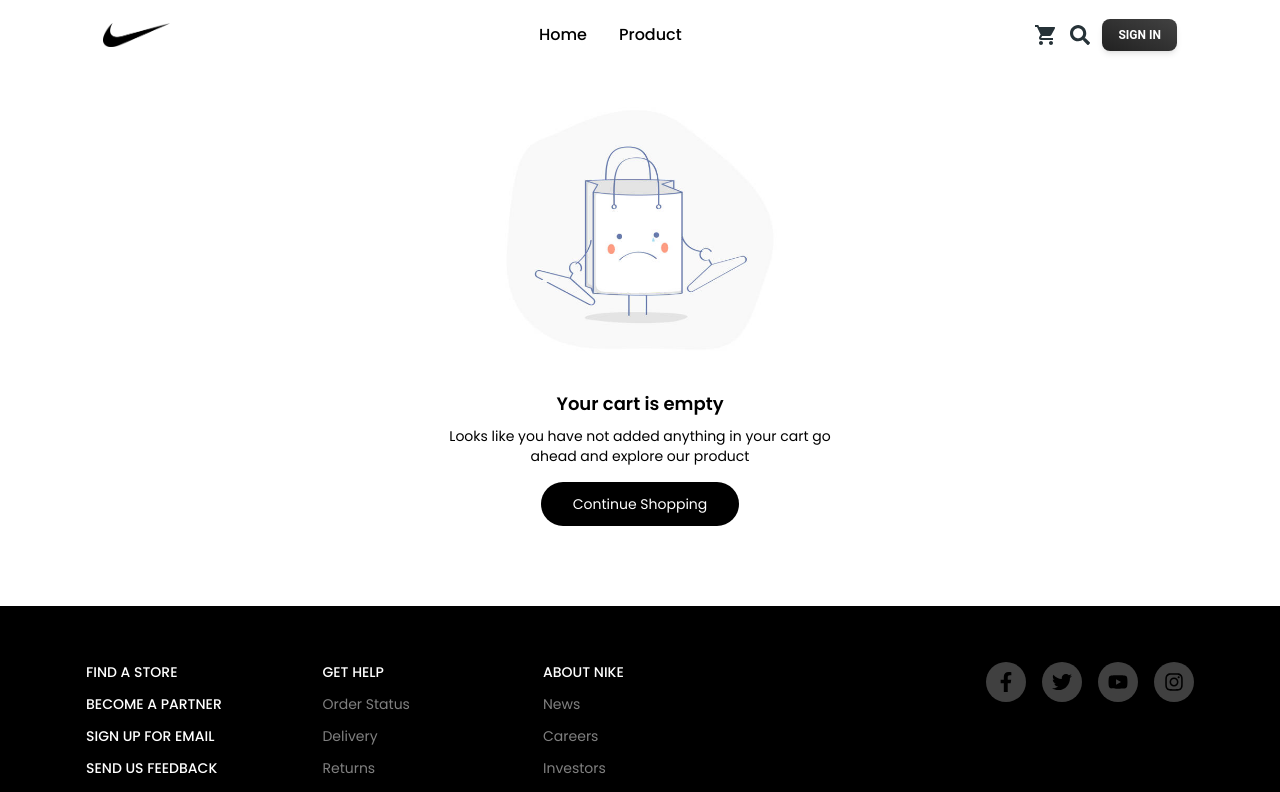
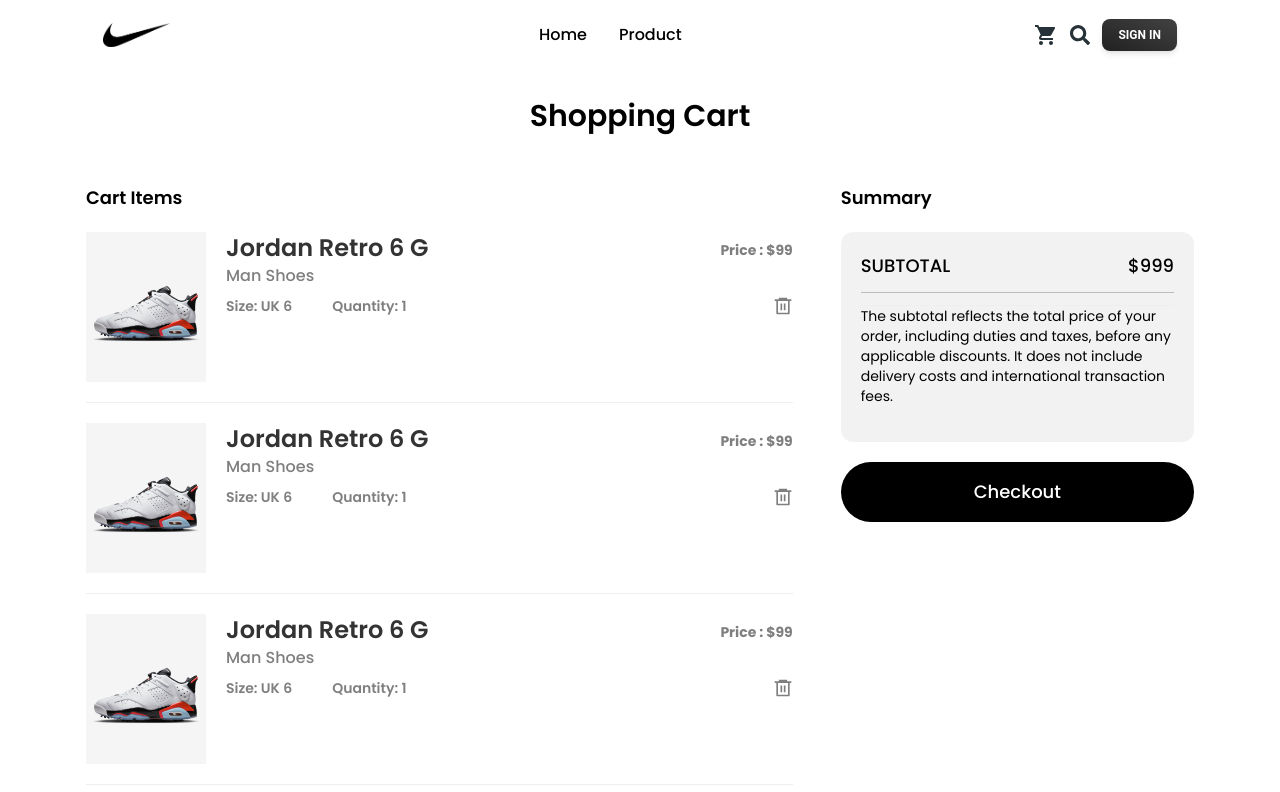
Before and after one commit to saiyedimtiaj/Nike-Store, a React (Vite) app in the folder client/: page /cart in a window 1280 px wide. Shown: the top 792 px of the page. Built offline with nearby package versions, Linux system fonts and the light colour scheme; no server answers.

Commit message:
cart page ui done

```diff
--- /dev/null
+++ b/client/src/Components/CartItems/CartItems.jsx
@@ -0,0 +1,44 @@
+import image from "../../assets/p1.png";
+import { RiDeleteBin6Line } from "react-icons/ri";
+
+const CartItems = () => {
+  return (
+    <div className="flex py-5 gap-3 md:gap-5 border-b">
+      <div className="shrink-0 aspect-square w-[50px] md:w-[120px]">
+        <img src={image} alt="" />
+      </div>
+
+      <div className="w-full flex flex-col">
+        <div className="flex flex-col md:flex-row justify-between">
+          <div className="text-lg md:text-2xl font-semibold text-black/[0.8]">
+            Jordan Retro 6 G
+          </div>
+          <div className="text-sm md:text-md font-medium text-black/[0.5] block md:hidden">
+            Man Shoes
+          </div>
+          <div className="text-sm md:text-md font-bold text-black/[0.5] mt-2">
+            Price : $99
+          </div>
+        </div>
+        <div className="text-md font-medium text-black/[0.5] hidden md:block">
+          Man Shoes
+        </div>
+
+        <div className="flex items-center justify-between mt-2">
+          <div className="flex items-center gap-2 md:gap-10 text-black/[0.5] text-sm md:text-md">
+            <div className="flex items-center gap-1">
+              <div className="font-semibold">Size: UK 6</div>
+            </div>
+
+            <div className="flex items-center gap-1">
+              <div className="font-semibold">Quantity: 1</div>
+            </div>
+          </div>
+          <RiDeleteBin6Line className="cursor-pointer text-black/[0.5] hover:text-black text-[16px] md:text-[20px]" />
+        </div>
+      </div>
+    </div>
+  );
+};
+
+export default CartItems;
--- a/client/src/Components/Nabvar/Nabvar.jsx
+++ b/client/src/Components/Nabvar/Nabvar.jsx
@@ -72,14 +72,15 @@
         <div className="flex items-center gap-x-3">
           <Link to='/cart'><MdShoppingCart className="text-2xl cursor-pointer" /></Link>
           <button onClick={()=>setShowSearch(true)} className="cursor-pointer"><FaSearch className="text-xl" /></button>
-          {
+         <div  className="hidden lg:inline-block">
+         {
             user ? <Button
               onClick={handleLogout}
               variant="gradient"
               size="sm"
             >
               <span>Sign Out</span>
-            </Button>: <Link to='/signin' className="hidden lg:inline-block">
+            </Button>: <Link to='/signin'>
           <Button
             variant="gradient"
             size="sm"
@@ -88,6 +89,7 @@
           </Button>
           </Link>
           }
+         </div>
         </div>
         <IconButton
           variant="text"
@@ -126,7 +128,15 @@
             </svg>
           )}
         </IconButton>
-        <Link to='/signi' className="lg:hidden ml-1">
+        <div  className="ml-1 lg:hidden">
+         {
+            user ? <Button
+              onClick={handleLogout}
+              variant="gradient"
+              size="sm"
+            >
+              <span>Sign Out</span>
+            </Button>: <Link to='/signin'>
           <Button
             variant="gradient"
             size="sm"
@@ -134,6 +144,8 @@
             <span>Sign in</span>
           </Button>
           </Link>
+          }
+         </div>
       </div>
       <Collapse open={openNav}>
         <div className="container mx-auto">{navList}</div>
--- a/client/src/Pages/AllProducts/AllProducts.jsx
+++ b/client/src/Pages/AllProducts/AllProducts.jsx
@@ -107,7 +107,7 @@
               </select>
             </div>
           </div>
-          <div className="grid grid-cols-2 lg:grid-cols-3 gap-5">
+          <div className="grid grid-cols-1 md:grid-cols-2 lg:grid-cols-3 gap-5">
             {allproduct?.map((product) => (
               <ProductCard product={product} key={product?._id} />
             ))}
--- a/client/src/Pages/Cart/Cart.jsx
+++ b/client/src/Pages/Cart/Cart.jsx
@@ -1,13 +1,53 @@
-import cartImg from '../../assets/empty-cart.jpg'
+import CartItems from '../../Components/CartItems/CartItems';
 
 const Cart = () => {
     return (
         <div className='container mx-auto px-4'>
-            <div className='flex flex-col justify-center items-center'>
+            {/* <div className='flex flex-col justify-center items-center'>
                 <img className='w-80' src={cartImg} alt="" />
                 <h3 className='text-lg font-semibold'>Your cart is empty</h3>
                 <p className='max-w-[430px] text-sm mt-2 mb-4 text-center'>Looks like you have not added anything in your cart go ahead and explore our product</p>
                 <button className='py-3 text-sm px-8 bg-black text-white rounded-full'>Continue Shopping</button>
+            </div> */}
+            <div>
+                <h1 className="text-3xl font-semibold leading-tight text-center mt-7">Shopping Cart</h1>
+                <div className='flex flex-col lg:flex-row gap-12 py-12'>
+                    <div className='flex-[2]'>
+                        <h3 className="text-lg font-semibold">Cart Items</h3>
+                        <CartItems/>
+                        <CartItems/>
+                        <CartItems/>
+                    </div>
+                    <div className="flex-[1]">
+                                <div className="text-lg font-semibold">Summary</div>
+
+                                <div className="p-5 my-5 bg-black/[0.05] rounded-xl">
+                                    <div className="flex pb-3 justify-between border-b border-gray-400">
+                                        <div className="uppercase text-md md:text-lg font-medium text-black">
+                                            Subtotal
+                                        </div>
+                                        <div className="text-md md:text-lg font-medium text-black">
+                                            $999
+                                        </div>
+                                    </div>
+                                    <div className="text-sm md:text-md pb-4 border-t mt-3">
+                                        The subtotal reflects the total price of
+                                        your order, including duties and taxes,
+                                        before any applicable discounts. It does
+                                        not include delivery costs and
+                                        international transaction fees.
+                                    </div>
+                                </div>
+
+                                {/* BUTTON START */}
+                                <button
+                                    className="w-full py-4 rounded-full bg-black text-white text-lg font-medium transition-transform active:scale-95 mb-3 hover:opacity-75 flex items-center gap-2 justify-center"
+                                >
+                                    Checkout
+                                </button>
+                                {/* BUTTON END */}
+                            </div>
+                </div>
             </div>
         </div>
     );
--- a/client/src/Pages/Details/Details.jsx
+++ b/client/src/Pages/Details/Details.jsx
@@ -5,8 +5,10 @@
 import { Carousel } from "react-responsive-carousel";
 import "./style.css";
 import { useState } from "react";
+import useAuth from "../../hooks/useAuth";
 
 const Details = () => {
+  const {user} = useAuth()
   const axios = useAxiosPublic();
   const { id } = useParams();
   const [selectedSize, setSelectedSize] = useState(null);
@@ -43,7 +45,9 @@
       name: product?.name,
       price: product?.price,
       image: product.images[0],
-      size: selectedSize
+      size: selectedSize,
+      email:user.email,
+      quantity:1,
     }
     if(selectedSize === null){
       setMessage('Size selection is require')
@@ -58,8 +62,8 @@
   }
 
   return (
-    <div className="max-w-6xl px-5 mt-10 flex gap-12 mb-16 mx-auto">
-      <div className="flex-1 sticky top-[50px]">
+    <div className="max-w-6xl px-5 mt-10 flex flex-col md:flex-row gap-12 mb-16 mx-auto">
+      <div className="flex-1 top-[50px]">
         <Carousel
           className="productCarousel"
           showIndicators={false}
```
